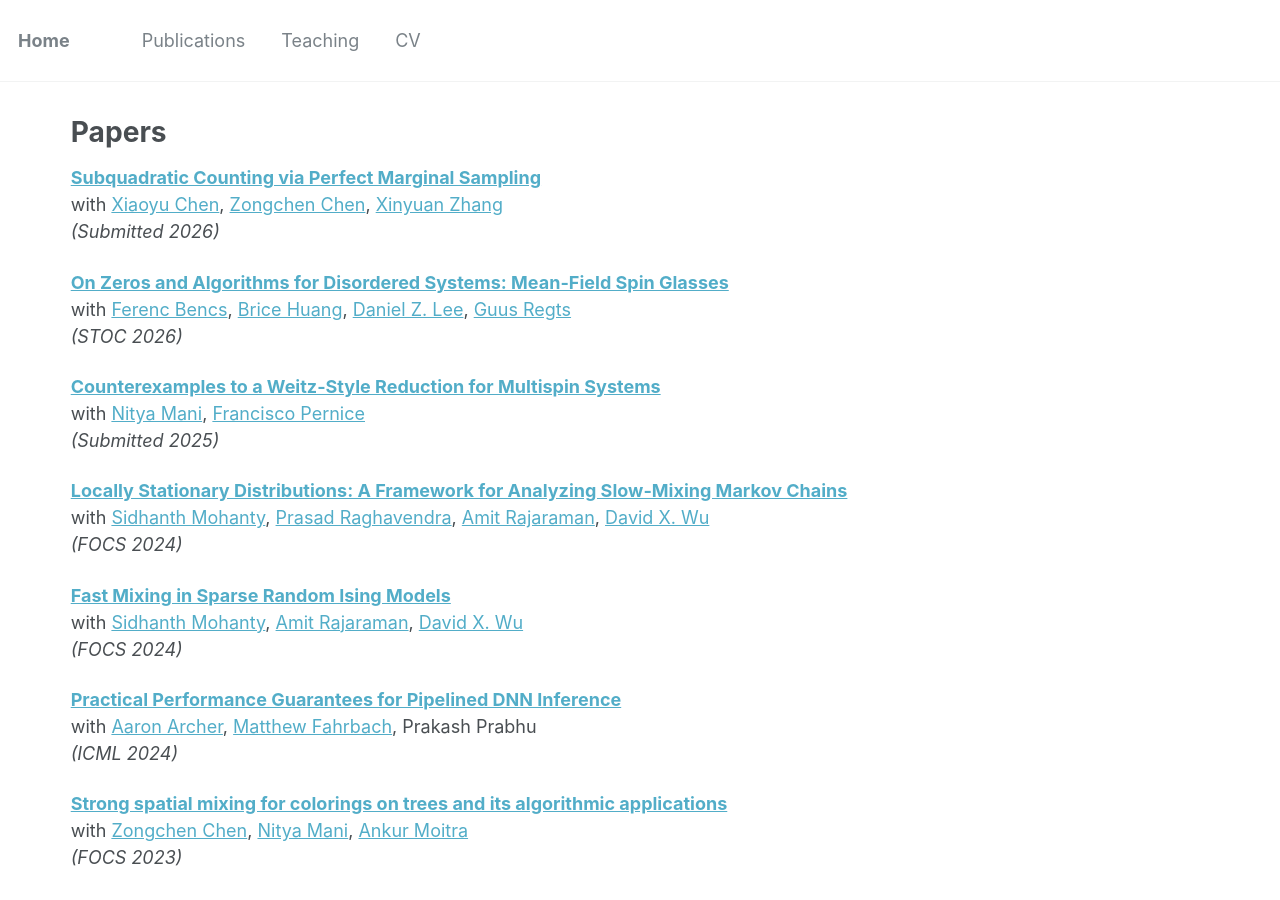
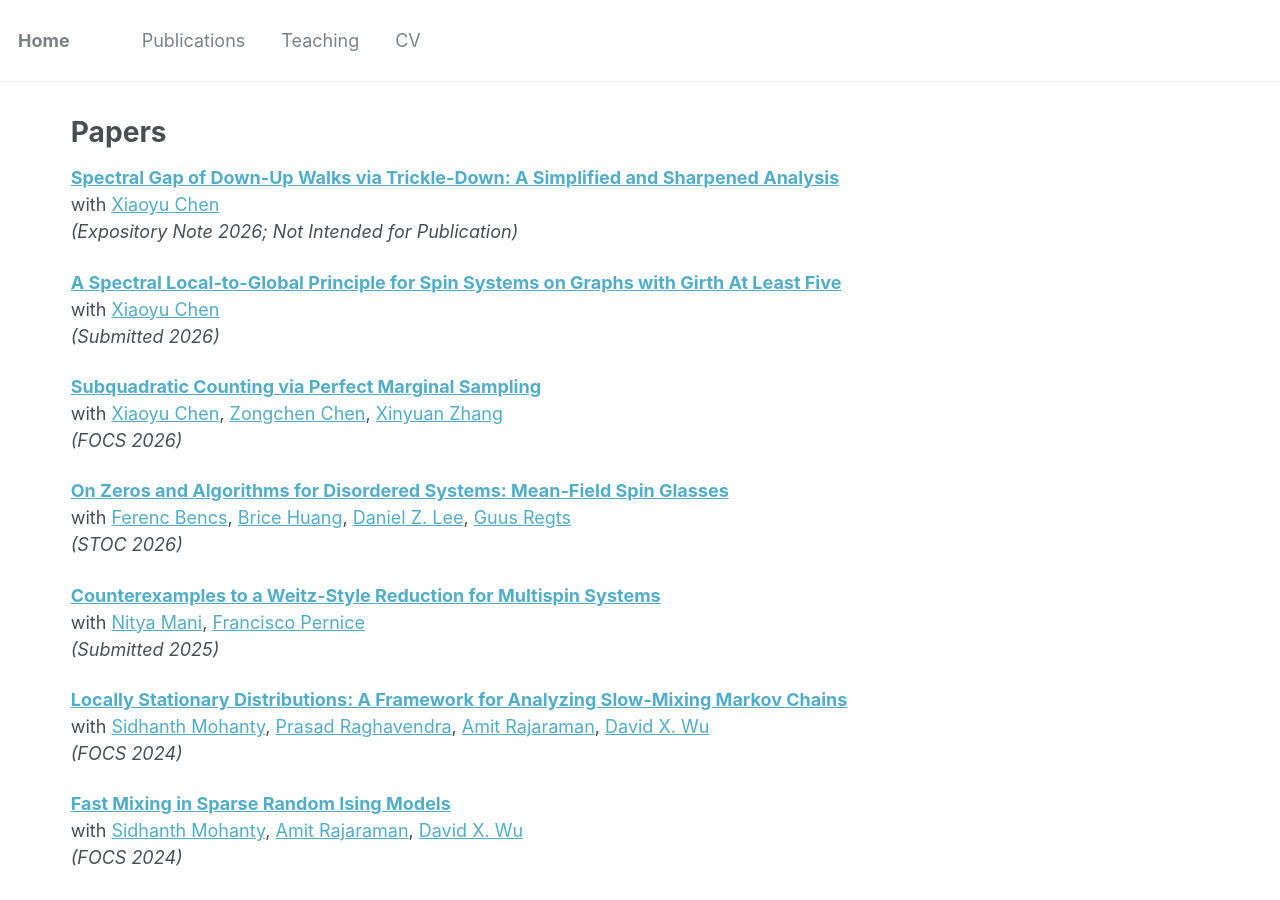
Before and after one commit to kuikuiliu/kuikuiliu.github.io, a Jekyll site: the page built from _pages/publications.md, in a window 1280 px wide and 900 px high. Built offline with Jekyll 4.4.1, drawn with Linux system fonts in a browser that asks for light colours.

Commit message:
update publications oct2026

```diff
--- a/_pages/publications.md
+++ b/_pages/publications.md
@@ -5,9 +5,17 @@ permalink: /publications/
 author_profile: false
 ---
 
+**[Spectral Gap of Down-Up Walks via Trickle-Down: A Simplified and Sharpened Analysis](https://arxiv.org/abs/2609.19514)** <br />
+with [Xiaoyu Chen](https://chenxiaoyu233.github.io/info/) <br />
+*(Expository Note 2026; Not Intended for Publication)*
+
+**[A Spectral Local-to-Global Principle for Spin Systems on Graphs with Girth At Least Five](https://arxiv.org/abs/2608.25491)** <br />
+with [Xiaoyu Chen](https://chenxiaoyu233.github.io/info/) <br />
+*(Submitted 2026)*
+
 **[Subquadratic Counting via Perfect Marginal Sampling](https://arxiv.org/abs/2604.02235)** <br />
 with [Xiaoyu Chen](https://chenxiaoyu233.github.io/info/), [Zongchen Chen](https://sites.google.com/view/zongchenchen/home), [Xinyuan Zhang](https://sites.google.com/view/xinyuanzhang) <br />
-*(Submitted 2026)*
+*(FOCS 2026)*
 
 **[On Zeros and Algorithms for Disordered Systems: Mean-Field Spin Glasses](https://arxiv.org/abs/2507.15616)** <br />
 with [Ferenc Bencs](https://bencsf.github.io/), [Brice Huang](https://www.bricehuang.com/index.html), [Daniel Z. Lee](https://dan-iel-lee.vercel.app/), [Guus Regts](https://sites.google.com/site/guusregts/home) <br />
```
Also changed, not shown: 2 other files.
